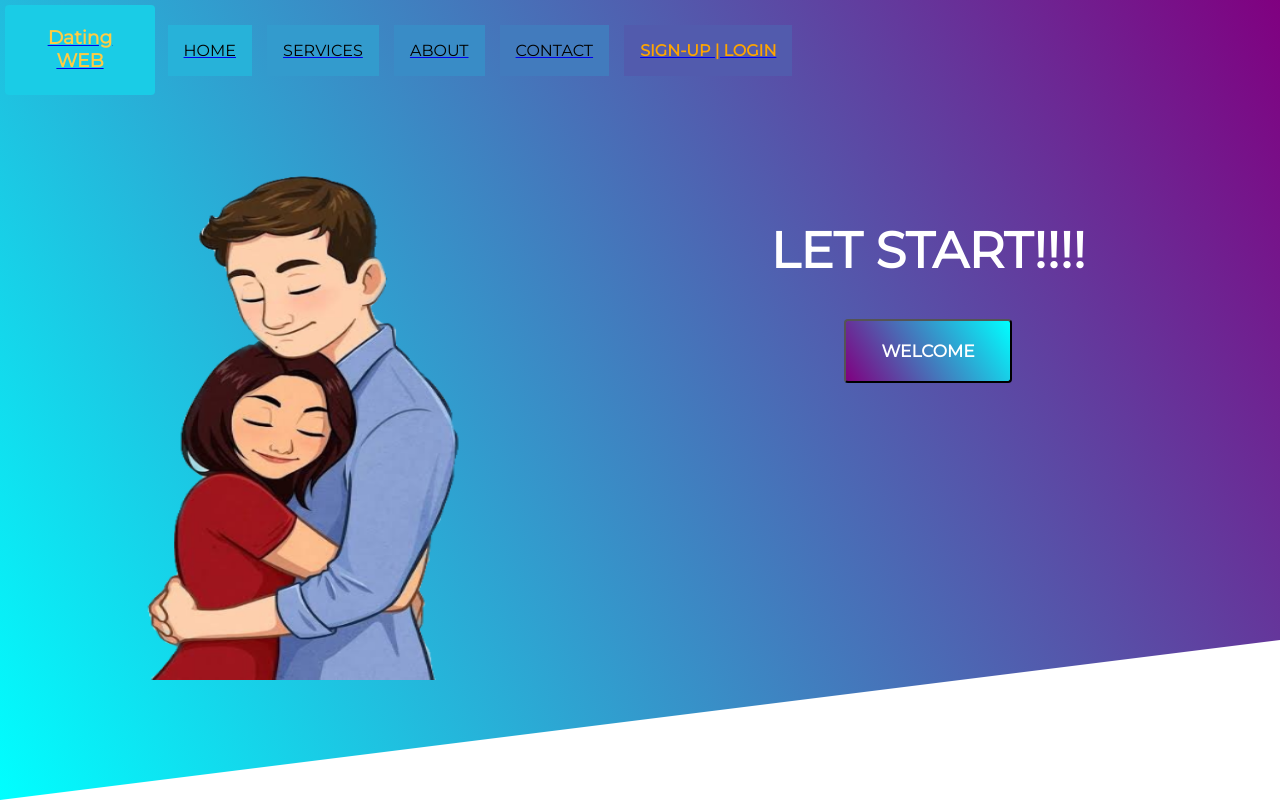
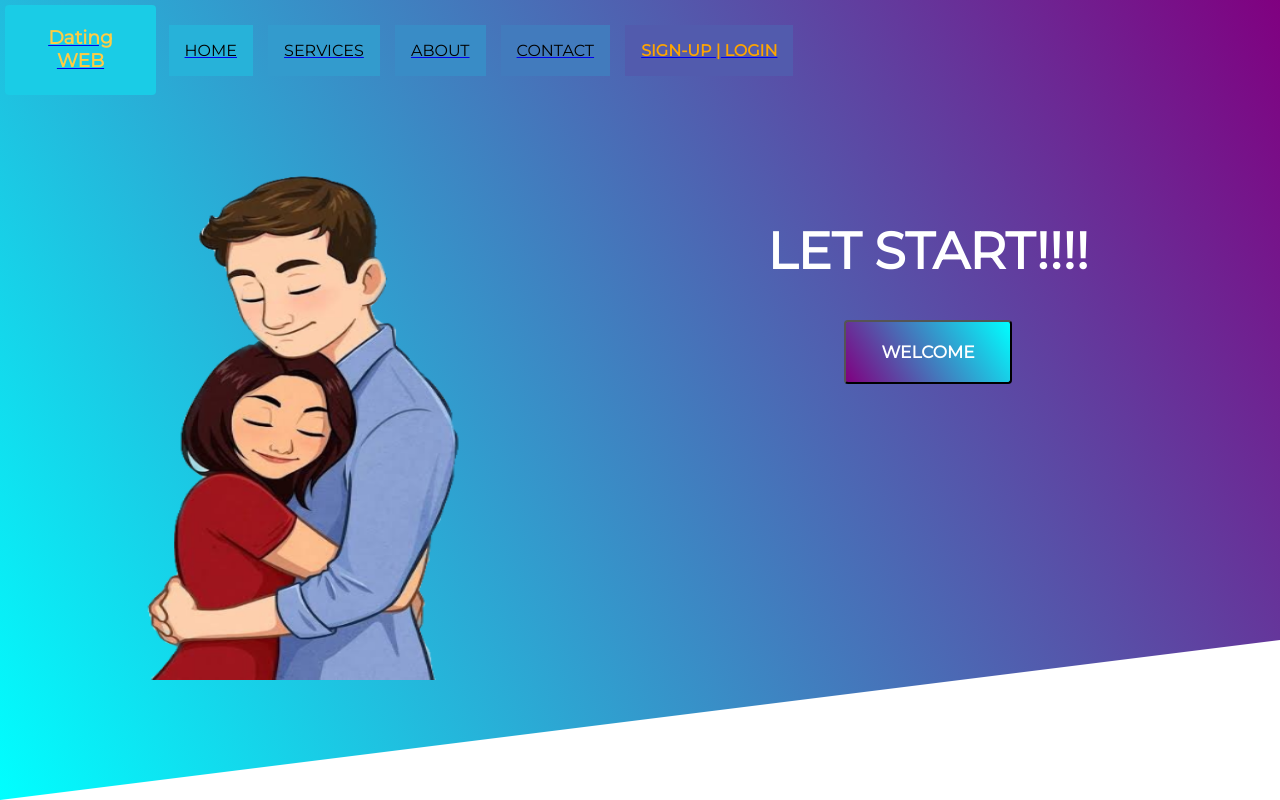
Before and after one commit to buddydeepansh/Dating_web, a PHP site: page / in a window 1280 px wide. Run offline with PHP 8.4, Linux system fonts and the light colour scheme.

Commit message:
Update Style.css

```diff
--- a/Style.css
+++ b/Style.css
@@ -37,11 +37,11 @@ section{ display: flex;  }
 .rightside{ width: 55%; height: 300px; color: white; text-align: center; margin-top: 80px; padding: 40px;}
 .rightside h1{ text-align: center;
     color: #ffffff;
-    font-size: 50px;
+    font-size: 51px;
     font-weight: 900;
     text-transform: uppercase; }
 .rightside p {
-    font-size: 1.1rem; padding: 30px 0; }
+    font-size: 1.11rem; padding: 30px 0; }
 .rightside button{   font-size: 17px;
     font-weight: 600;
     color: white;
@@ -51,7 +51,7 @@ section{ display: flex;  }
     padding: 20px 35px ;
 }
 .rightside button:hover{
-      background: linear-gradient(57deg, #1E4D92, #00C6A7 );
+      background: linear-gradient(58deg, #1E4D92, #00C6A7 );
 }
 .adminbtn {
   display: inline-block;
@@ -62,7 +62,7 @@ section{ display: flex;  }
   text-align: center;
   font-size: 28px;
   padding: 20px;
-  width: 150px;
+  width: 151px;
   transition: all 0.5s;
   cursor: pointer;
   margin: 5px;
```
